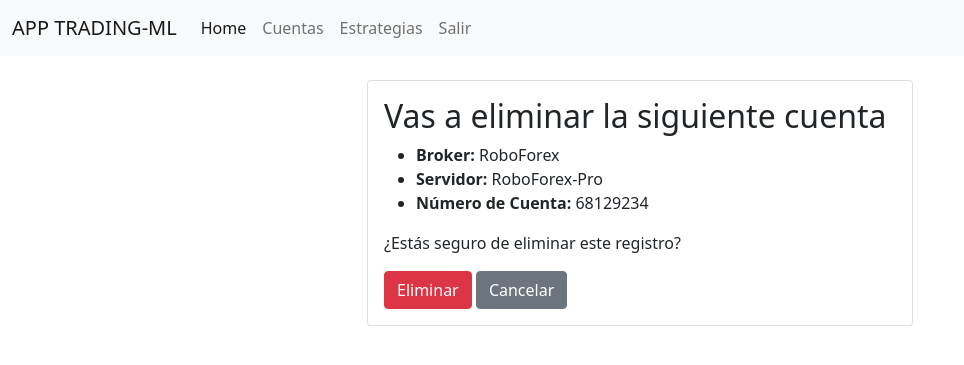
After one commit to edwin1327/trading, a Django app: page /eliminar_cuenta/1/ in a window 1280 px wide. The commit adds this page. Shown: the top 365 px of the page, without its empty margins (0-964 px from the left). Run offline with Django 4.2, Linux system fonts and the light colour scheme; a user stored in the database is signed in; data comes from the database, SQL or seed files in the repository; both versions use the stored data as it was after the commit.

Commit message:
CRUD cuentas usuarios, OK:Create, Read and Delete

```diff
--- a/cuentas/templates/cuentas_usuario.html
+++ b/cuentas/templates/cuentas_usuario.html
@@ -22,7 +22,8 @@
                     <td>
                         <a href="{% url 'operar_metatrader' cuenta_id=cuenta.id %}" class="btn btn-sm btn-primary">Operar</a> |
                         <a href="#" class="btn btn-sm btn-warning">Editar</a> |
-                        <a href="#" class="btn btn-sm btn-danger">Eliminar</a>
+                        <a href="{% url 'eliminar_cuenta' cuenta_id=cuenta.id %}" class="btn btn-sm btn-danger">Eliminar</a>
+
                     </td>
                 </tr>
             {% empty %}
@@ -35,4 +36,5 @@
     <a href="{% url 'crear_cuenta' %}" class="btn btn-success">Agregar Cuenta</a>
 </div>
 
+
 {% endblock %}
--- /dev/null
+++ b/cuentas/templates/eliminar_cuenta.html
@@ -0,0 +1,28 @@
+{% extends 'base.html' %}
+
+{% block content %}
+<br>
+<div class="container">
+    <div class="row justify-content-center">
+        <div class="col-md-6">
+            <div class="card">
+                <div class="card-body">
+                    <h2>Vas a eliminar la siguiente cuenta</h2>
+                    <form method="post">
+                        {% csrf_token %}
+                        <ul>
+                            <li><strong>Broker:</strong> {{ cuenta.name_broker }}</li>
+                            <li><strong>Servidor:</strong> {{ cuenta.server }}</li>
+                            <li><strong>Número de Cuenta:</strong> {{ cuenta.numero_cuenta }}</li>
+                        </ul>
+                        <p>¿Estás seguro de eliminar este registro?</p>
+                        <button type="submit" class="btn btn-danger">Eliminar</button>
+                        <a href="{% url 'cuentas_usuario' %}" class="btn btn-secondary">Cancelar</a>
+                    </form>
+                </div>
+            </div>
+        </div>
+    </div>
+</div>
+
+{% endblock %}
--- a/cuentas/urls.py
+++ b/cuentas/urls.py
@@ -5,6 +5,7 @@
 urlpatterns = [
     path('cuentas_usuario/', views.cuentas_usuario, name='cuentas_usuario'),
     path('crear_cuenta/', views.crear_cuenta, name='crear_cuenta'),
+    path('eliminar_cuenta/<int:cuenta_id>/', views.eliminar_cuenta, name='eliminar_cuenta'),
     path('estrategias/', views.estrategias, name='estrategias'),
     path('operar-metatrader/<int:cuenta_id>/', views.operar_metatrader, name='operar_metatrader'),
     path('crear_estrategia/', views.crear_estrategia, name='crear_estrategia'),
--- a/cuentas/views.py
+++ b/cuentas/views.py
@@ -1,6 +1,6 @@
 import MetaTrader5 as mt5
 import pandas as pd
-from django.shortcuts import render, redirect
+from django.shortcuts import render, redirect, get_object_or_404
 from .forms import AgregarCuentaForm, AgregarEstrategiaForm
 from .models import Cuenta, Estrategia, Crear_Estrategia
 from django.contrib.auth.decorators import login_required
@@ -26,6 +26,19 @@
     else:
         form = AgregarCuentaForm()
     return render(request, 'crear_cuenta.html', {'form': form})
+
+# ====================== Eliminar Cuentas Trading del Usuario =================
+
+@login_required
+def eliminar_cuenta(request, cuenta_id):
+    cuenta = get_object_or_404(Cuenta, id=cuenta_id)
+
+    if request.method == 'POST':
+        # Elimina la cuenta
+        cuenta.delete()
+        return redirect('cuentas_usuario')
+
+    return render(request, 'eliminar_cuenta.html', {'cuenta': cuenta})
 
 # ====================== Lista de estrategias Trading disponibles =================
 
```
Also changed, not shown: db.sqlite3.
